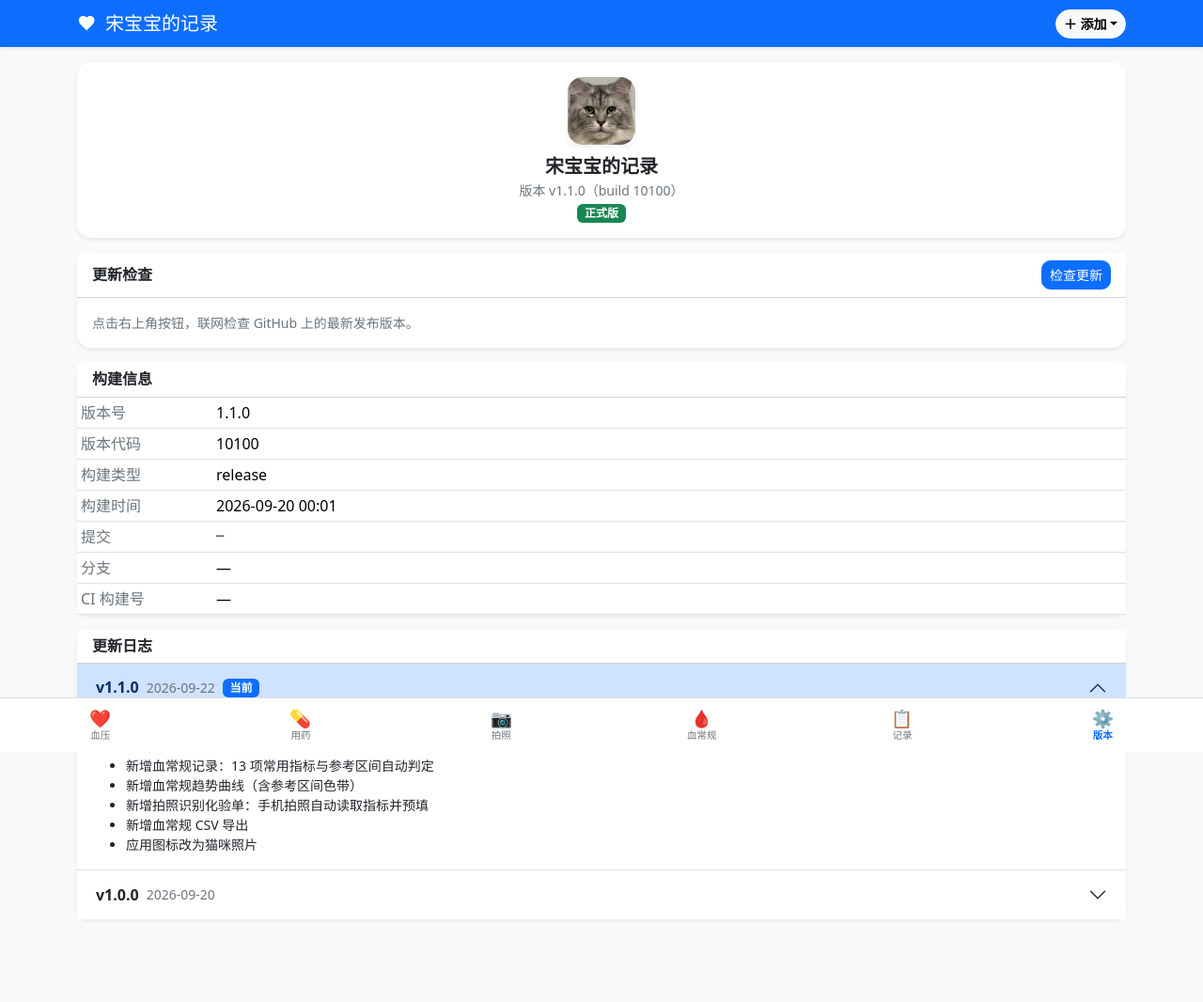
After one commit to cv-develop-calvin/bloodStress, a Flask app: page /about in a window 1280 px wide. The commit adds this page. Shown: the whole page at 94% size. Run offline with Flask 3, Linux system fonts and the light colour scheme; data that the repository does not hold is empty; some libraries are stand-ins or nearby versions.

Commit message:
feat: 新增版本控制
- version.py 作为版本号唯一来源（VERSION + 语义化比较 + versionCode）
- 关于页 /about：当前版本、构建信息、更新日志手风琴
- /api/version、/api/check_update：读取 GitHub Release 判断是否有新版本
- CI 自动同步 version.py -> buildozer.spec，生成 build_info.json 嵌入构建信息
- 打 vX.Y.Z 标签自动创建 Release 并把 APK 作为附件（应用内可直接下载）
- main.py 增加启动日志与异常兜底，便于排查线上崩溃

```diff
--- a/app.py
+++ b/app.py
@@ -17,6 +17,7 @@ from flask import (Flask, Response, flash, jsonify, redirect, render_template,
                    request, url_for)
 
 import storage
+import version as ver
 from lab import CBC_ITEMS, ITEM_ORDER, abnormal_count, judge, parse_ocr_text
 from utils import classify, now_time_str, parse_int, today_str
 
@@ -31,7 +32,8 @@ FREQS = ["每日 1 次", "每日 2 次", "每日 3 次", "隔日 1 次", "每周
 
 @app.context_processor
 def inject_common():
-    return {"today": today_str(), "ranges": RANGES, "freqs": FREQS, "now_str": now_time_str()}
+    return {"today": today_str(), "ranges": RANGES, "freqs": FREQS,
+            "now_str": now_time_str(), "ver": ver}
 
 
 def _days_from_args() -> int | None:
@@ -436,6 +438,26 @@ def lab_delete(report_id: int):
     return redirect(url_for("lab"))
 
 
+# ================================================================ 版本与更新
+@app.route("/about")
+def about():
+    info = ver.build_info()
+    git = ver.git_info()
+    return render_template("about.html", info=info, git=git, changelog=ver.CHANGELOG)
+
+
+@app.route("/api/version")
+def api_version():
+    return jsonify({"current": ver.VERSION, "version_code": ver.version_code(),
+                    "build": ver.build_info()})
+
+
+@app.route("/api/check_update")
+def api_check_update():
+    """查询 GitHub Release 判断是否有新版本；不缓存，允许前端主动触发。"""
+    return jsonify(ver.check_update())
+
+
 # ================================================================ 导出与静态资源
 @app.route("/export.csv")
 def export_csv():
--- /dev/null
+++ b/static/js/version.js
@@ -0,0 +1,64 @@
+/* 关于页：检查更新并展示 Release 信息与下载入口 */
+(function () {
+  'use strict';
+
+  var btn = document.getElementById('checkUpdateBtn');
+  var box = document.getElementById('updateResult');
+  if (!btn || !box) return;
+
+  function esc(s) {
+    return String(s == null ? '' : s)
+      .replace(/&/g, '&amp;').replace(/</g, '&lt;').replace(/>/g, '&gt;');
+  }
+
+  function render(data) {
+    var lines = [];
+    lines.push('<div class="mb-2">当前版本：<span class="fw-semibold">v' + esc(data.current) + '</span></div>');
+
+    if (data.has_update) {
+      var rel = data.release;
+      lines.push('<div class="alert alert-warning py-2 mb-2">' + esc(data.message) + '</div>');
+      lines.push('<div class="mb-1">最新版本：<span class="fw-semibold">v' + esc(rel.tag) + '</span>' +
+        (rel.published_at ? ' <span class="text-secondary">(' + esc(rel.published_at) + ')</span>' : '') + '</div>');
+      if (rel.notes) {
+        lines.push('<pre class="small bg-body-tertiary rounded p-2" style="white-space:pre-wrap;max-height:12rem;overflow:auto">' +
+          esc(rel.notes).slice(0, 4000) + '</pre>');
+      }
+      var apk = (rel.assets || []).filter(function (a) {
+        return /\.apk$/i.test(a.name || '');
+      })[0];
+      if (apk) {
+        lines.push('<a class="btn btn-success btn-sm me-2" href="' + esc(apk.url) + '">下载 APK（' +
+          Math.round((apk.size || 0) / 1048576 * 10) / 10 + ' MB）</a>');
+      }
+      if (rel.html_url) {
+        lines.push('<a class="btn btn-outline-primary btn-sm" href="' + esc(rel.html_url) + '" target="_blank">查看 Release</a>');
+      }
+    } else {
+      var cls = data.newer ? 'alert-info' : 'alert-success';
+      lines.push('<div class="alert ' + cls + ' py-2 mb-2">' + esc(data.message) + '</div>');
+      if (data.release && data.release.html_url) {
+        lines.push('<a class="btn btn-outline-secondary btn-sm" href="' + esc(data.release.html_url) +
+          '" target="_blank">在 GitHub 查看版本历史</a>');
+      }
+    }
+    lines.push('<div class="mt-2 small text-secondary">仓库：' + esc(data.repo) + '</div>');
+    box.innerHTML = lines.join('');
+  }
+
+  btn.addEventListener('click', function () {
+    btn.disabled = true;
+    btn.textContent = '检查中…';
+    box.innerHTML = '<span class="text-secondary">正在连接 GitHub…</span>';
+    fetch('/api/check_update', { cache: 'no-store' })
+      .then(function (r) { return r.json(); })
+      .then(render)
+      .catch(function () {
+        box.innerHTML = '<div class="alert alert-secondary py-2 mb-0">检查失败，请稍后重试。</div>';
+      })
+      .finally(function () {
+        btn.disabled = false;
+        btn.textContent = '检查更新';
+      });
+  });
+})();
--- /dev/null
+++ b/templates/about.html
@@ -0,0 +1,75 @@
+{% extends "base.html" %}
+{% block title %}关于与版本 · 宋宝宝的记录{% endblock %}
+
+{% block content %}
+
+<div class="card border-0 shadow-sm mb-3">
+  <div class="card-body text-center">
+    <img src="{{ url_for('static', filename='img/icon-192.png') }}" width="72" height="72"
+         class="rounded-3 shadow-sm mb-2" alt="应用图标">
+    <div class="fw-bold fs-5">{{ ver.APP_NAME }}</div>
+    <div class="text-secondary small">版本 v{{ info['version'] }}（build {{ info['version_code'] }}）</div>
+    <span class="badge {% if info['build_type'] == 'release' %}text-bg-success{% else %}text-bg-secondary{% endif %} mt-1">
+      {{ '正式版' if info['build_type'] == 'release' else '开发版' }}
+    </span>
+  </div>
+</div>
+
+<div class="card border-0 shadow-sm mb-3">
+  <div class="card-header bg-white d-flex justify-content-between align-items-center">
+    <h6 class="mb-0 fw-bold">更新检查</h6>
+    <button class="btn btn-sm btn-primary" type="button" id="checkUpdateBtn">检查更新</button>
+  </div>
+  <div class="card-body">
+    <div id="updateResult" class="small text-secondary">点击右上角按钮，联网检查 GitHub 上的最新发布版本。</div>
+  </div>
+</div>
+
+<div class="card border-0 shadow-sm mb-3">
+  <div class="card-header bg-white"><h6 class="mb-0 fw-bold">构建信息</h6></div>
+  <div class="table-responsive">
+    <table class="table table-sm mb-0">
+      <tbody>
+        <tr><td class="text-secondary" style="width:9rem">版本号</td><td>{{ info['version'] }}</td></tr>
+        <tr><td class="text-secondary">版本代码</td><td>{{ info['version_code'] }}</td></tr>
+        <tr><td class="text-secondary">构建类型</td><td>{{ info['build_type'] }}</td></tr>
+        <tr><td class="text-secondary">构建时间</td><td>{{ info['build_time'] }}</td></tr>
+        <tr><td class="text-secondary">提交</td><td class="font-monospace small">{{ info['commit'] }}</td></tr>
+        <tr><td class="text-secondary">分支</td><td>{{ info['branch'] }}</td></tr>
+        <tr><td class="text-secondary">CI 构建号</td><td>{{ info['run_number'] }}</td></tr>
+      </tbody>
+    </table>
+  </div>
+</div>
+
+<div class="card border-0 shadow-sm mb-5">
+  <div class="card-header bg-white"><h6 class="mb-0 fw-bold">更新日志</h6></div>
+  <div class="accordion accordion-flush" id="changelog">
+    {% for log in changelog %}
+      <div class="accordion-item">
+        <h2 class="accordion-header">
+          <button class="accordion-button {% if not loop.first %}collapsed{% endif %}" type="button"
+                  data-bs-toggle="collapse" data-bs-target="#cl{{ loop.index }}">
+            <span class="fw-semibold me-2">v{{ log['version'] }}</span>
+            <span class="text-secondary small">{{ log['date'] }}</span>
+            {% if loop.first %}<span class="badge text-bg-primary ms-2">当前</span>{% endif %}
+          </button>
+        </h2>
+        <div id="cl{{ loop.index }}" class="accordion-collapse collapse {% if loop.first %}show{% endif %}"
+             data-bs-parent="#changelog">
+          <div class="accordion-body pt-1">
+            <ul class="mb-0 small">
+              {% for item in log['items'] %}<li>{{ item }}</li>{% endfor %}
+            </ul>
+          </div>
+        </div>
+      </div>
+    {% endfor %}
+  </div>
+</div>
+{% endblock %}
+
+{% block scripts %}
+<script>window.BP_PAGE = 'about';</script>
+<script src="{{ url_for('static', filename='js/version.js') }}"></script>
+{% endblock %}
--- a/templates/base.html
+++ b/templates/base.html
@@ -31,6 +31,8 @@
         <li><a class="dropdown-item" href="{{ url_for('meds_add') }}">添加药品</a></li>
         <li><a class="dropdown-item" href="{{ url_for('lab_scan') }}">📷 拍血常规报告</a></li>
         <li><a class="dropdown-item" href="{{ url_for('lab_add') }}">手动填写血常规</a></li>
+        <li><hr class="dropdown-divider"></li>
+        <li><a class="dropdown-item" href="{{ url_for('about') }}">关于与版本 v{{ ver.VERSION }}</a></li>
       </ul>
     </div>
   </div>
@@ -72,6 +74,9 @@
          href="{{ url_for('records') }}">
         <span>📋</span><small>记录</small>
       </a>
+      <a class="col tabbar-item {% if request.endpoint == 'about' %}active{% endif %}" href="{{ url_for('about') }}">
+        <span>⚙️</span><small>版本</small>
+      </a>
     </div>
   </div>
 </nav>
```
Also changed, not shown: main.py (+31 -4 lines), version.py (added, +185 -0 lines), .github/workflows/build-apk.yml, 1 other file.
